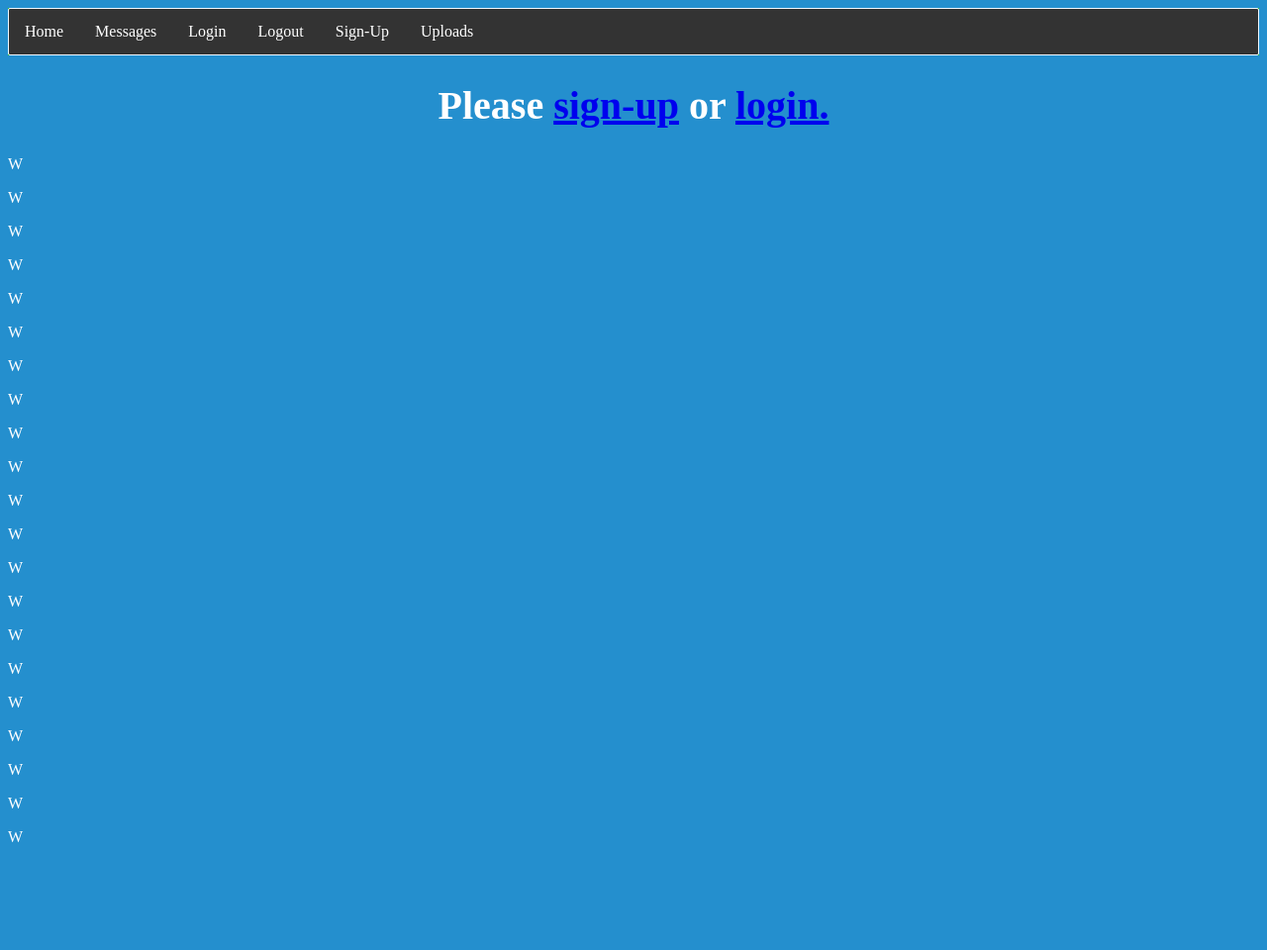
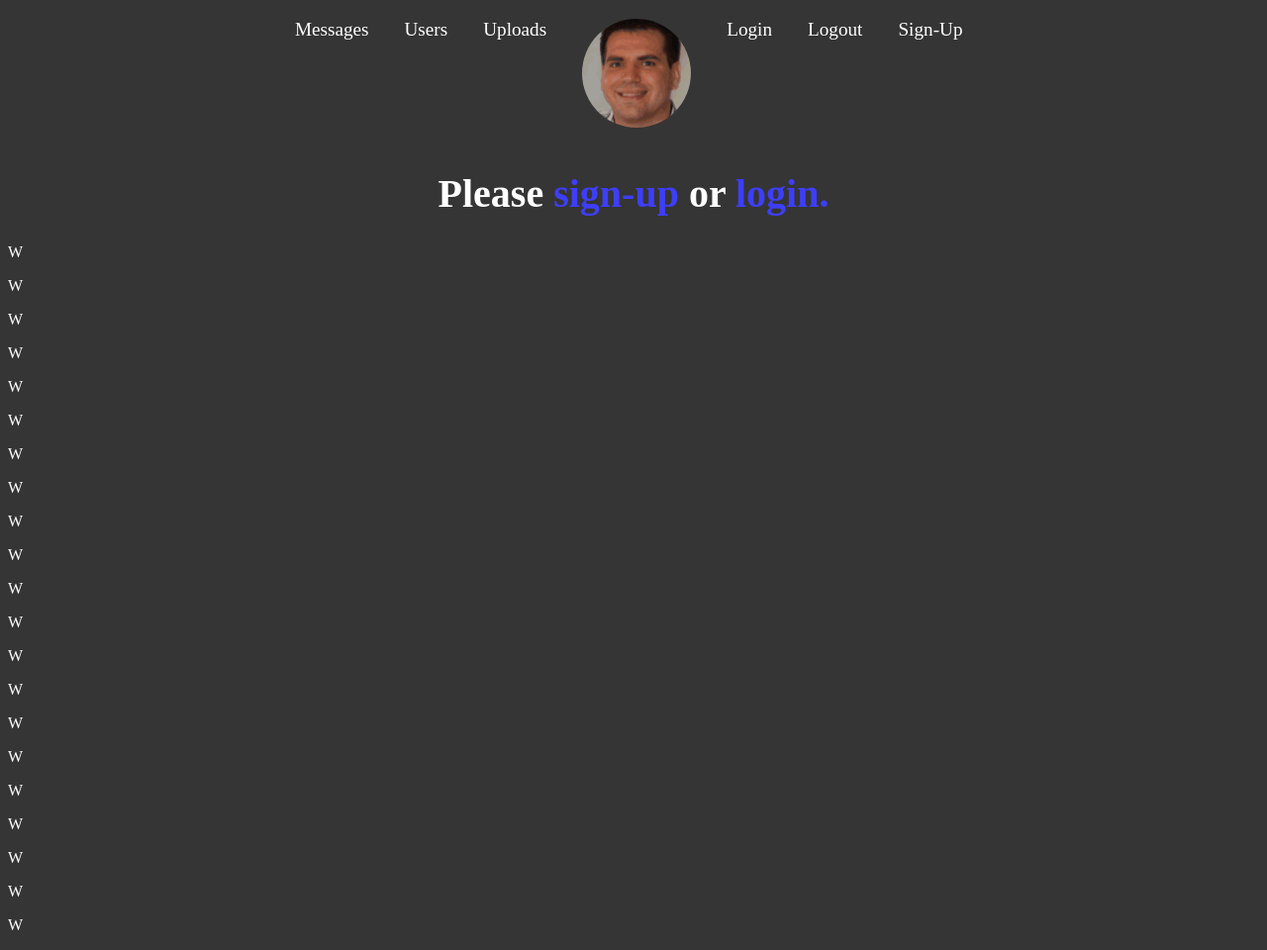
Before and after one commit to Technocat44/Web-App-JWRD, a Flask app: page / in a window 1280 px wide. Shown: the whole page at 99% size. Before the commit the page ends 851 px from the top, so only its background shows below. Run offline with Flask 2, Linux system fonts and the light colour scheme.

Commit message:
addint frontend

```diff
--- a/webapp/static/css/style.css
+++ b/webapp/static/css/style.css
@@ -1,7 +1,6 @@
 h1 {
   text-align: center;
   font-size: 40px;
-  color: rgb(255, 255, 255);
 }
 
 h2 {
@@ -16,16 +15,10 @@ h2 {
   color: rgb(255, 255, 255);
 }
 body {
-  background-color: #248fce;
+  background-color: #353535;
 }
 
-.active {
-  background-color: rgb(28, 197, 22);
-  position: sticky;
-  top: 0;
-}
-
-ul {
+/* ul {
   border-style: solid;
   border-radius: 2px;
   border-width: 1px;
@@ -35,23 +28,103 @@ ul {
   padding: 0;
   overflow: hidden;
   background-color: #333;
+} */
+
+.navbar {
+  padding: 3px 0px;
+  position: -webkit-sticky;
+  position: sticky;
+  top: 0;
+  overflow: hidden;
+  width: 98vw;
+  display: flex;
+  justify-content: center;
+  background-color: #353535;
 }
 
-li {
-  float: left;
+.home_link {
+  color: rgb(62, 62, 248);
 }
 
-li a {
+.home_link:hover {
+  color: rgb(27, 27, 255);
+}
+
+.navbar_list {
+  list-style-type: none;
+  margin: 0;
+  padding: 0;
+  font-size: larger;
+  display: flex;
+  justify-content: center;
+}
+
+.navbar_list_button {
+  margin: 0px 10px;
+  text-decoration: none;
+  color:white;
+  border-radius: 15px;
+  height: fit-content;
+  padding: 8px;
+}
+
+.navbar_list_button_link:visited {
+  color: white;
+}
+
+.navbar_list_button_link:link {
+  color: white
+}
+
+.navbar_list_button:link {
+  text-decoration: none;
+}
+
+a {
+  text-decoration: none;
+}
+
+a:link {
+  text-decoration: none;
+}
+
+a:visited {
+  text-decoration: none;
+}
+
+.navbar_list_button:visited {
+  text-decoration: none;
+}
+
+/* .navbar_list_home {
+  border-radius: 10px;
+} */
+
+.navbar_list_home_image {
+  border-radius: 80%;
+  height: 110px;
+  width: 110px;
+}
+
+.navbar_list_button:hover {
+  background-color: #404040;
+}
+
+/* li {
+  float: left;
+} */
+
+/* li a {
   display: block;
   color: white;
   padding: 14px 16px;
   text-decoration: none;
-}
+} */
 
 /* Change the link color to #111 (black) on hover */
-li a:hover {
+/* li a:hover {
   background-color: rgb(28, 197, 22);
-}
+} */
 
 .form-group {
   text-align: left;
--- a/webapp/templates/base.html
+++ b/webapp/templates/base.html
@@ -13,14 +13,15 @@
 
   <title>{% block title %} Homepage {% endblock %}</title>
   <body>
-    <div class="active">
-      <ul>
-        <li><a href="/">Home</a></li>
-        <li><a href="/message">Messages</a></li>
-        <li><a href="/login">Login</a></li>
-        <li><a href="/logout">Logout</a></li>
-        <li><a href="/sign-up">Sign-Up</a></li>
-        <li><a href="/upload">Uploads</a></li>
+    <div class="navbar">
+      <ul class="navbar_list">
+        <li class="navbar_list_button"><a class="navbar_list_button_link" href="/message">Messages</a></li>
+        <li class="navbar_list_button"><a class="navbar_list_button_link" href="/users">Users</a></li>
+        <li class="navbar_list_button"><a class="navbar_list_button_link" href="/upload">Uploads</a></li>
+        <li class="navbar_list_home navbar_list_button"><a href="/"><img class="navbar_list_home_image navbar_list_button_link" src="../static/assets/jesseGif.gif" alt="Home"></a></li>
+        <li class="navbar_list_button"><a class="navbar_list_button_link" href="/login">Login</a></li>
+        <li class="navbar_list_home navbar_list_button"><a class="navbar_list_button_link" href="/logout">Logout</a></li>
+        <li class="navbar_list_button"><a class="navbar_list_button_link" href="/sign-up">Sign-Up</a></li>
       </ul>
     </div>
     {% with messages = get_flashed_messages(with_categories=true) %}
--- a/webapp/templates/home.html
+++ b/webapp/templates/home.html
@@ -2,7 +2,7 @@
 content %}
 
 {% if user == None %}
-<h1>Please <a href="{{ url_for('auth.sign_up') }}">sign-up</a> or <a href="{{ url_for('auth.login') }}">login.</a></h1>
+<h1>Please <a href="{{ url_for('auth.sign_up') }}" class="home_link">sign-up</a> or <a href="{{ url_for('auth.login') }}" class="home_link">login.</a></h1>
 {% else %}
 <h1>Welcome back, {{user}}</h1>
 {% endif %}
```
Also changed, not shown: webapp/users.py (added, +23 -0 lines), webapp/static/assets/jesseGif.gif (added).
